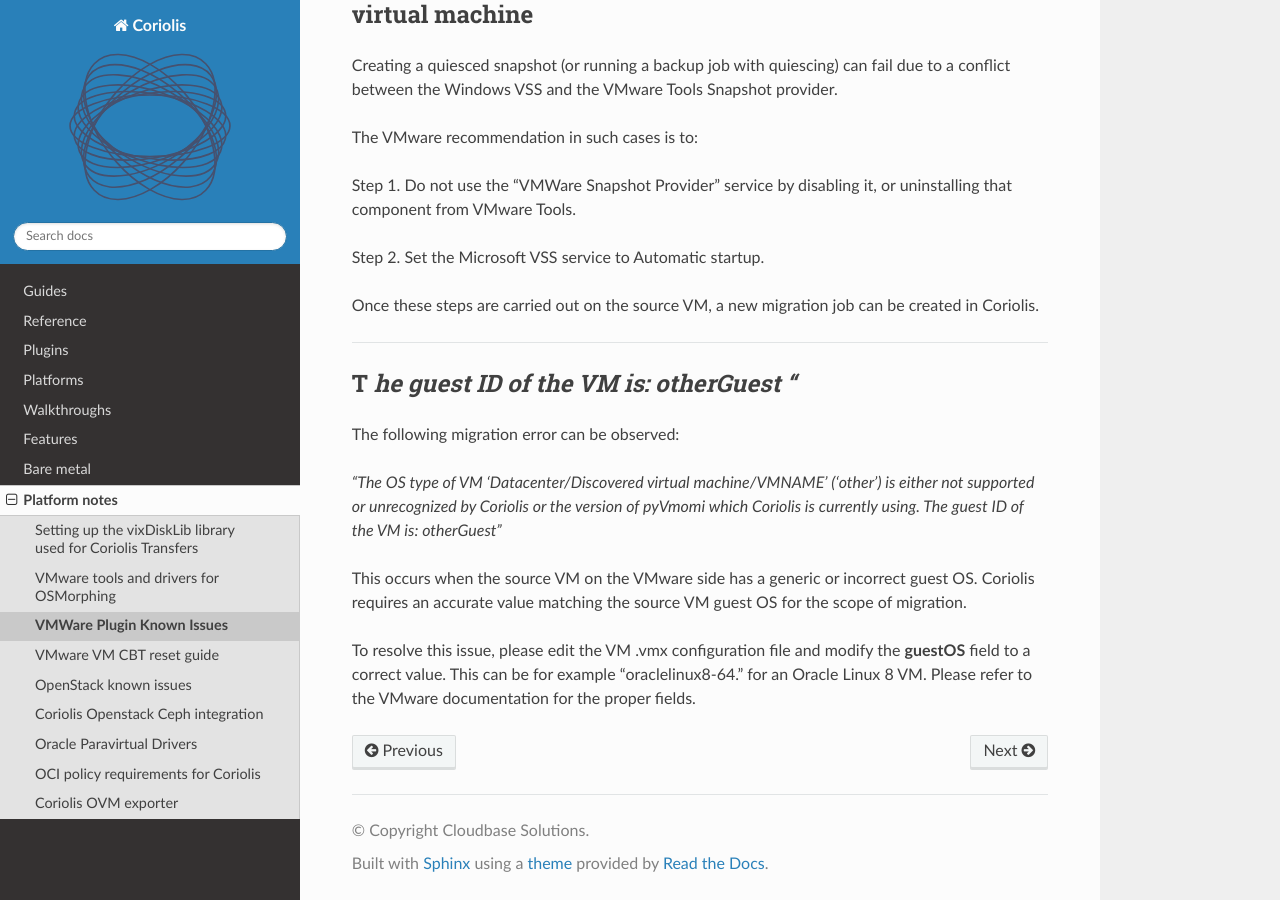
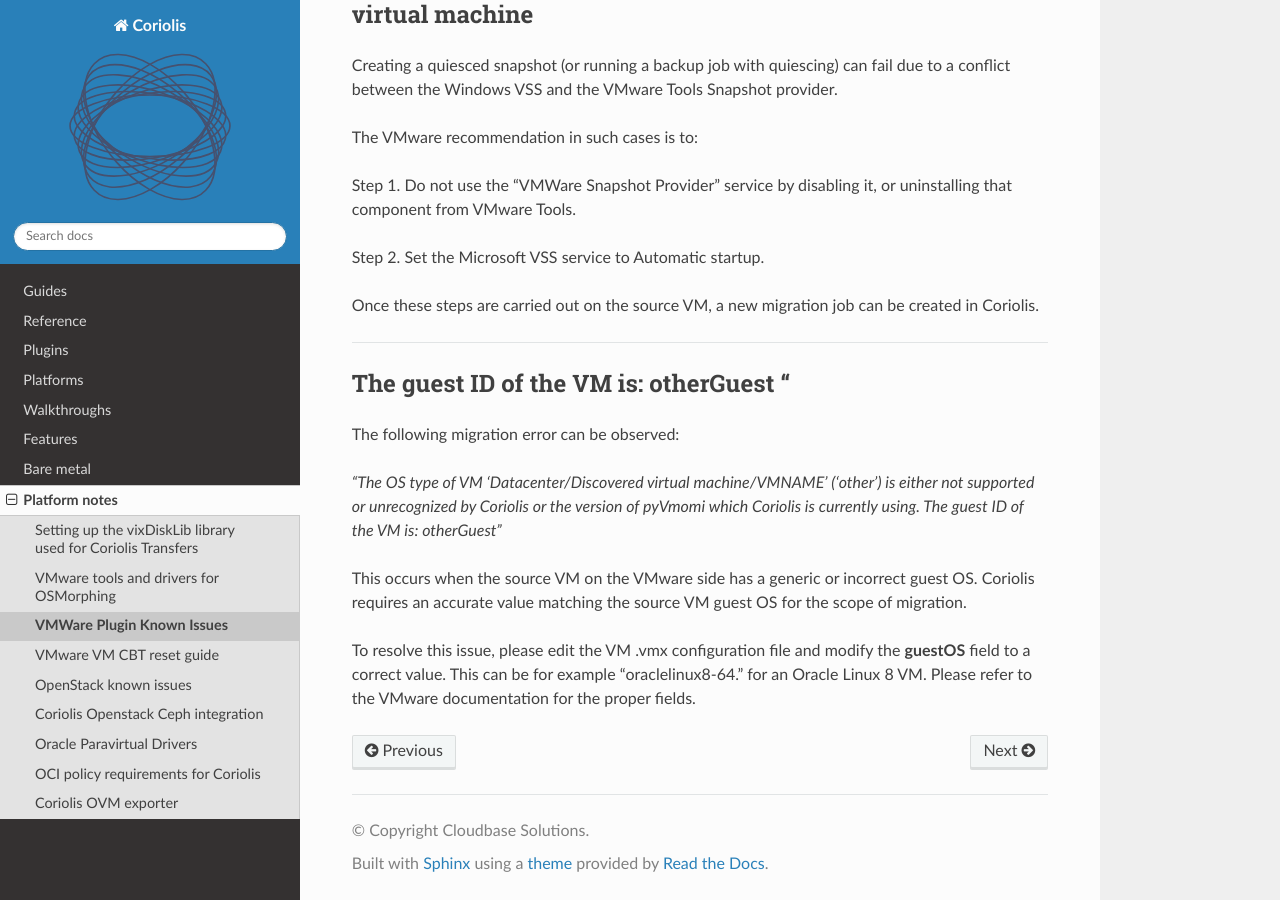
Before and after one commit to cloudbase/coriolis-docs, a Sphinx documentation site: the page built from source/platform-notes/vmware-plugin-known-issues.md, in a window 1280 px wide and 900 px high, scrolled down 4134 px. Built offline with Sphinx 7.4.7 and the Read the Docs theme 3.1.0, drawn with Linux system fonts in a browser that asks for light colours.

Commit message:
Fix heading

```diff
--- a/source/platform-notes/vmware-plugin-known-issues.md
+++ b/source/platform-notes/vmware-plugin-known-issues.md
@@ -140,7 +140,7 @@
 
 * * *
 
-### T _he guest ID of the VM is: otherGuest "_
+### The guest ID of the VM is: otherGuest "
 
 The following migration error can be observed:
 
```
